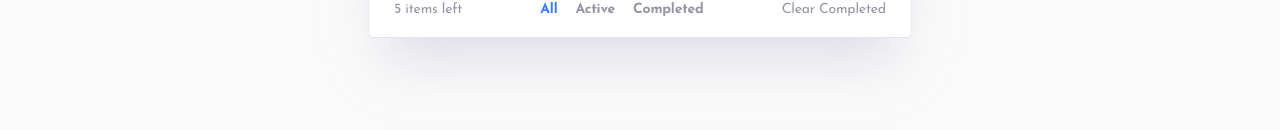
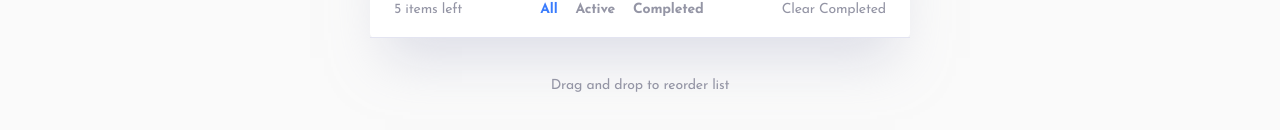
Before and after one commit to joaovitorcavalcante/todo-app, a React (Vite) app: page / in a window 1280 px wide. Shown: the part 654-784 px from the top of the page. Built offline with nearby package versions, Linux system fonts and the light colour scheme.

Commit message:
adding legend

```diff
--- a/src/components/TaskList/index.tsx
+++ b/src/components/TaskList/index.tsx
@@ -108,6 +108,8 @@ export function TaskList({
           </S.ContentFooterItem>
         </S.ContentFooter>
       )}
+
+      <S.Legend>Drag and drop to reorder list</S.Legend>
     </S.Container>
   );
 }
--- a/src/components/TaskList/styles.ts
+++ b/src/components/TaskList/styles.ts
@@ -142,3 +142,18 @@ export const ContentFooterItem = styled.p<ContentFooterItemProps>`
       color: ${theme.colors.labelActive};
     `}
 `;
+
+export const Legend = styled.p`
+  margin: 4rem 0rem 7.2rem;
+
+  font-size: 1.4rem;
+  letter-spacing: -0.19px;
+  text-align: center;
+
+  color: ${({ theme }) => theme.colors.label};
+
+  @media (min-width: 376px) {
+    margin-top: 4.9rem 0 5.2rem;
+    font-size: 1.4rem;
+  }
+`;
```
